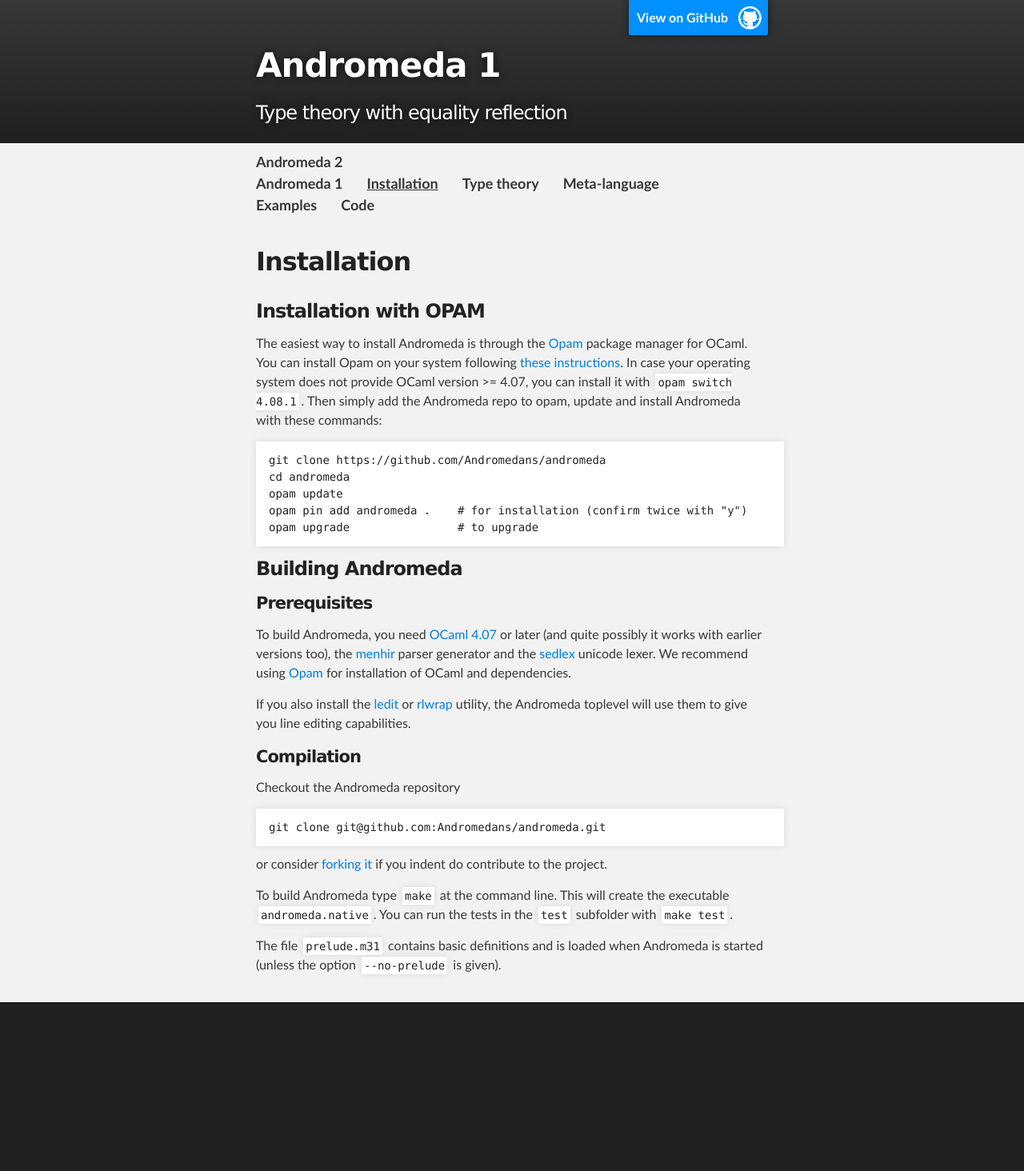
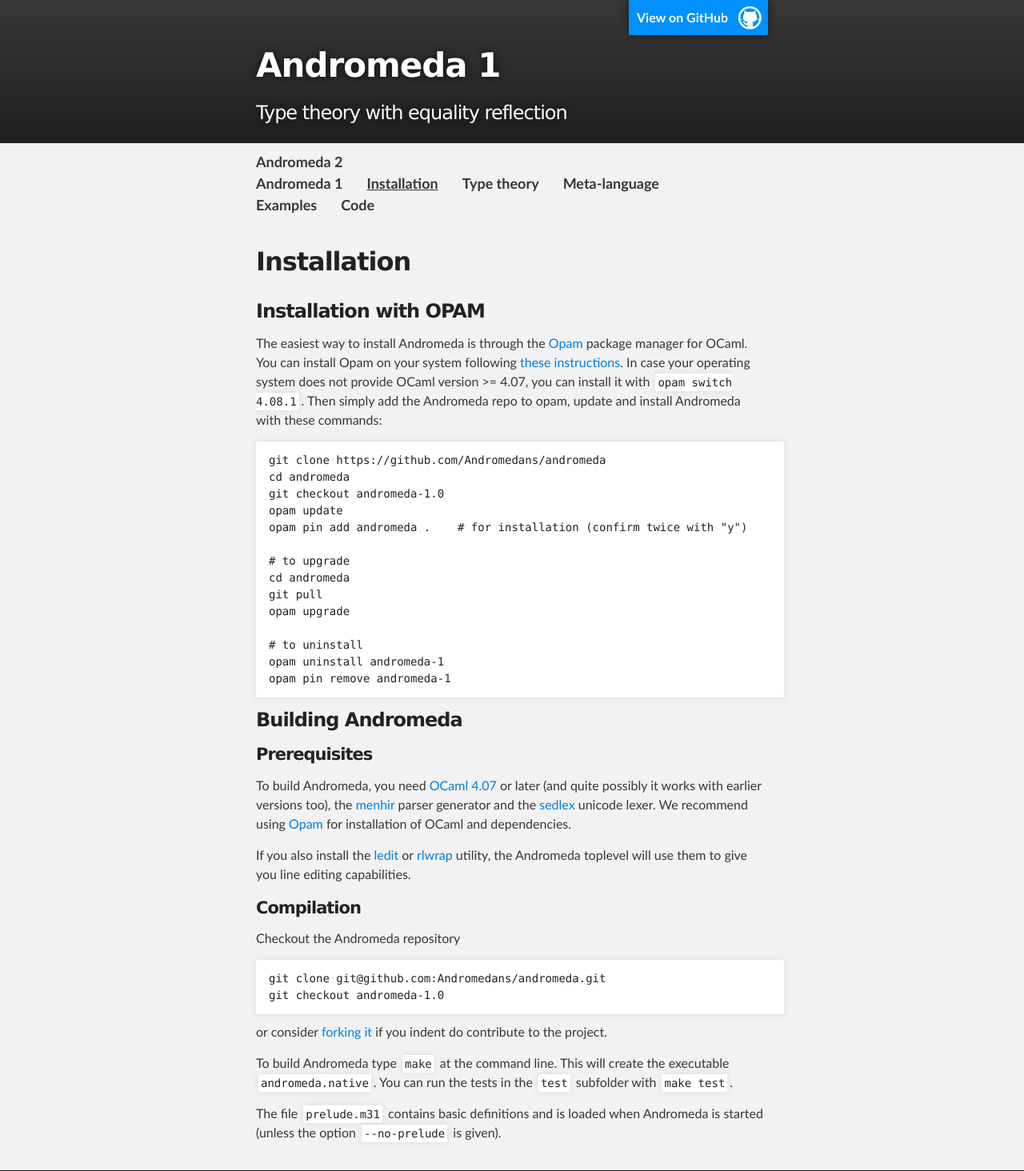
Before and after one commit to Andromedans/andromeda, a Jekyll site: the page built from v1/install.md, in a window 1280 px wide. Shown: the whole page at 80% size. Built offline with Jekyll 4.4.1, drawn with Linux system fonts in a browser that asks for light colours; before the commit the page ends 1254 px from its top, so only the background shows below that.

Commit message:
Update install instructions for Andromeda 1

```diff
--- a/v1/install.md
+++ b/v1/install.md
@@ -17,9 +17,18 @@
 
     git clone https://github.com/Andromedans/andromeda
     cd andromeda
+    git checkout andromeda-1.0
     opam update
     opam pin add andromeda .    # for installation (confirm twice with "y")
-    opam upgrade                # to upgrade
+
+    # to upgrade
+    cd andromeda
+    git pull
+    opam upgrade
+
+    # to uninstall
+    opam uninstall andromeda-1
+    opam pin remove andromeda-1
 
 ### Building Andromeda
 
@@ -40,6 +49,7 @@
 Checkout the Andromeda repository
 
     git clone git@github.com:Andromedans/andromeda.git
+    git checkout andromeda-1.0
 
 or consider [forking it](https://github.com/Andromedans/andromeda#fork-destination-box) if
 you indent do contribute to the project.
```
